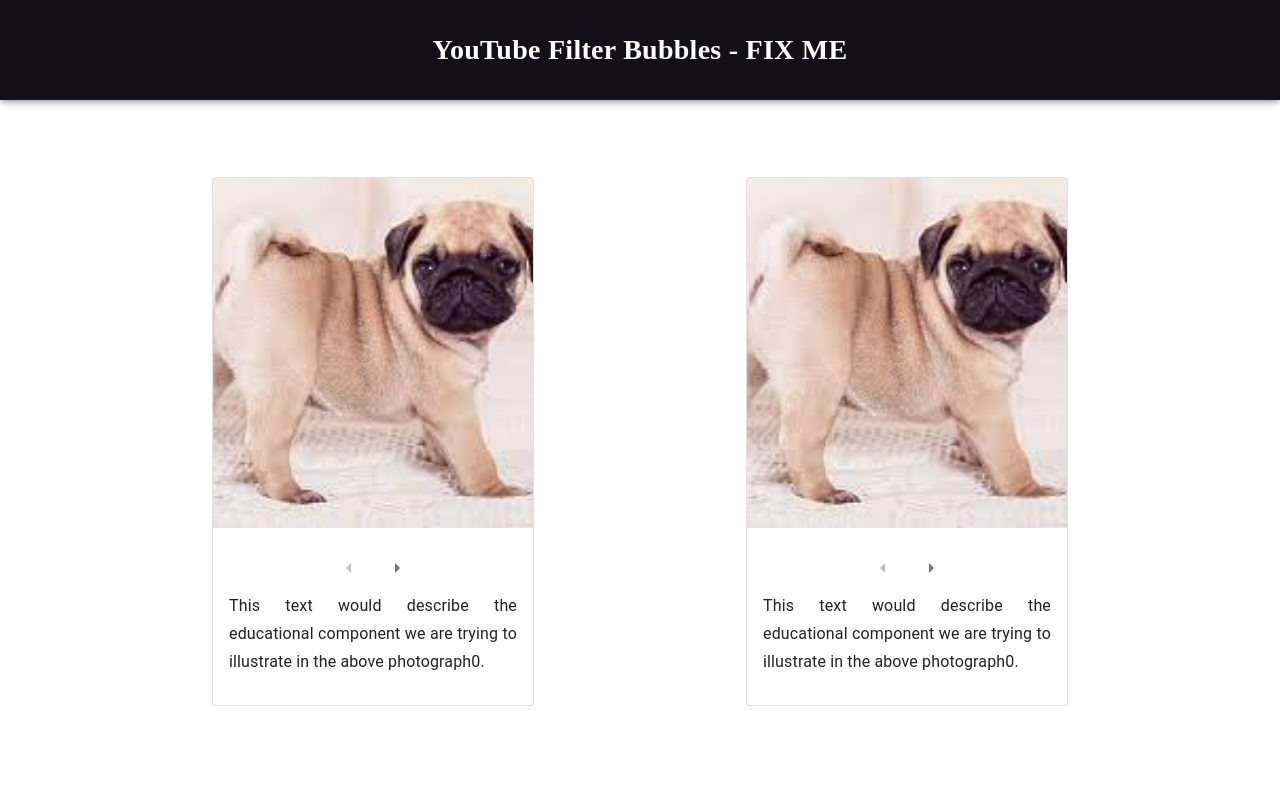
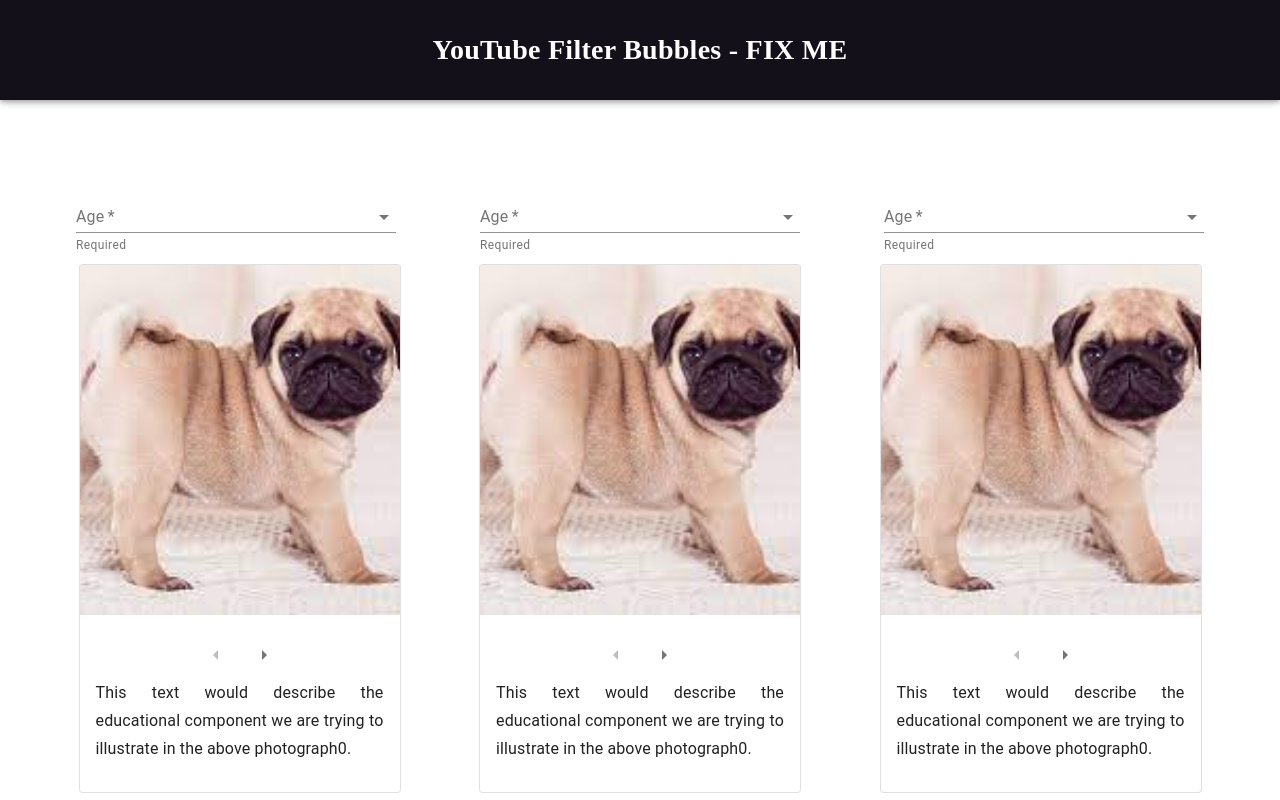
Before and after one commit to ashukanitkar/tmd_project, a React (Create React App) app in the folder frontend/: page /compare in a window 1280 px wide. Shown: the top 800 px of the page. Built offline with nearby package versions, Linux system fonts and the light colour scheme; a web font is replaced by a local one.

Commit message:
adds dummy skeleton for drop down on comparison page

```diff
--- a/frontend/src/components/Comparison.js
+++ b/frontend/src/components/Comparison.js
@@ -3,6 +3,7 @@ import Grid from "@material-ui/core/Grid"
 import Box from '@material-ui/core/Box';
 import React from "react";
 import Button from "@material-ui/core/Button";
+import Dropdown from "./Dropdown";
 import {useHistory} from "react-router-dom";
 import makeStyles from "@material-ui/core/styles/makeStyles";
 
@@ -42,12 +43,28 @@ export default function Comparison(props) {
     return (
         <div className={classes.container}>
             <Box my="6%">
-                <Grid container direction="row" justify="space-evenly" alignItems="center">
+            <Grid
+  container
+  direction="row"
+  justify="space-evenly"
+  alignItems="flex-start"
+>
+                <Dropdown/>
+                <Dropdown/>
+                <Dropdown/>
+                </Grid>
+                <Grid
+  container
+  direction="row"
+  justify="space-evenly"
+  alignItems="flex-start"
+>
+                <ImageCard/>
                 <ImageCard/>
                 <ImageCard/>
                 </Grid>
+
             </Box>
-
             <Button variant="contained" onClick={navigateToPlaylists} className={classes.primaryButton}>
                 Select another playlist
             </Button>
--- /dev/null
+++ b/frontend/src/components/Dropdown.js
@@ -0,0 +1,51 @@
+import React from 'react';
+import InputLabel from '@material-ui/core/InputLabel';
+import MenuItem from '@material-ui/core/MenuItem';
+import FormHelperText from '@material-ui/core/FormHelperText';
+import FormControl from '@material-ui/core/FormControl';
+import Select from '@material-ui/core/Select';
+import makeStyles from "@material-ui/core/styles/makeStyles";
+
+
+const useStyles = makeStyles((theme) => ({
+    formControl: {
+      margin: theme.spacing(1),
+      minWidth: 120,
+      width: "25%"
+    },
+    selectEmpty: {
+      marginTop: theme.spacing(2),
+    },
+  }));
+
+function Dropdown() {
+    const classes = useStyles();
+    const [age, setAge] = React.useState('');
+
+    const handleChange = (event) => {
+        setAge(event.target.value);
+    };
+
+    return (
+        <FormControl required className={classes.formControl}>
+        <InputLabel id="demo-simple-select-required-label">Age</InputLabel>
+        <Select
+          labelId="demo-simple-select-required-label"
+          id="demo-simple-select-required"
+          value={age}
+          onChange={handleChange}
+          className={classes.selectEmpty}
+        >
+          <MenuItem value="">
+            <em>None</em>
+          </MenuItem>
+          <MenuItem value={10}>Ten</MenuItem>
+          <MenuItem value={20}>Twenty</MenuItem>
+          <MenuItem value={30}>Thirty</MenuItem>
+        </Select>
+        <FormHelperText>Required</FormHelperText>
+      </FormControl>
+    )
+}
+
+export default Dropdown;
```
